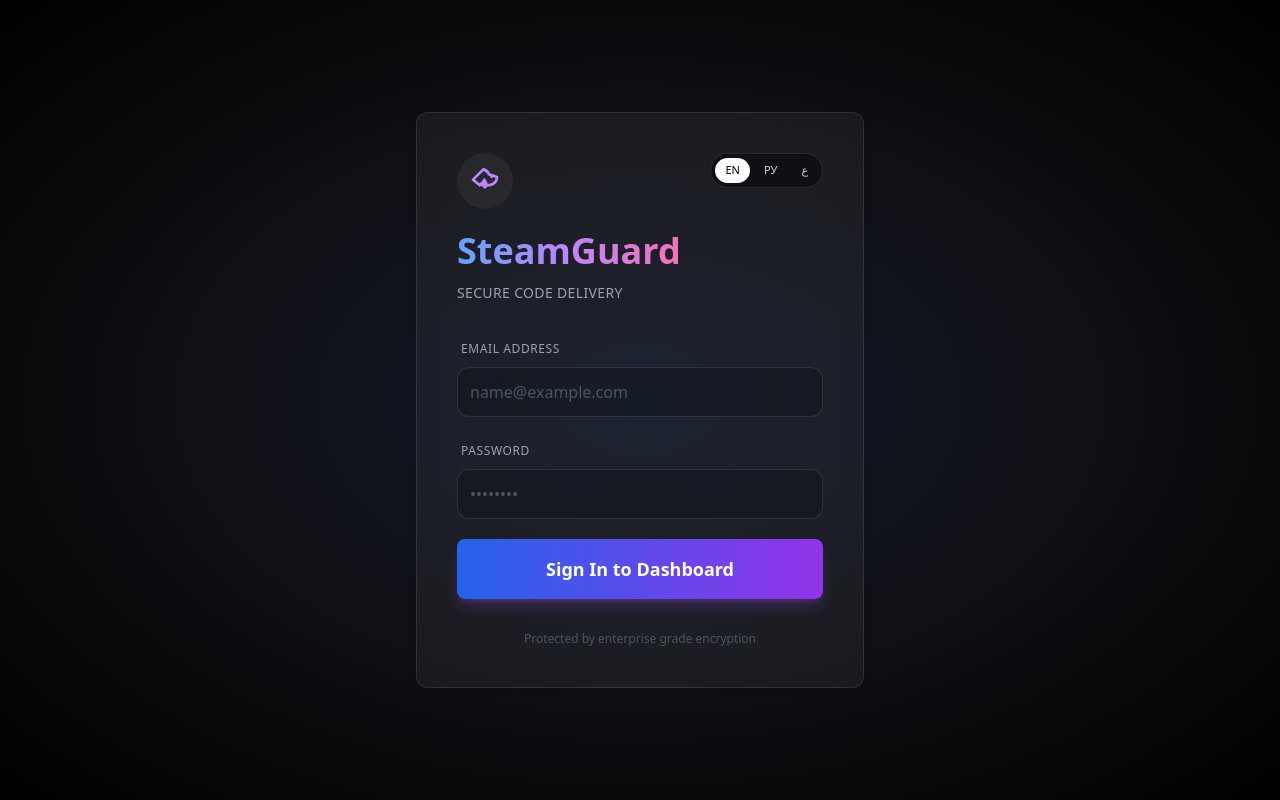
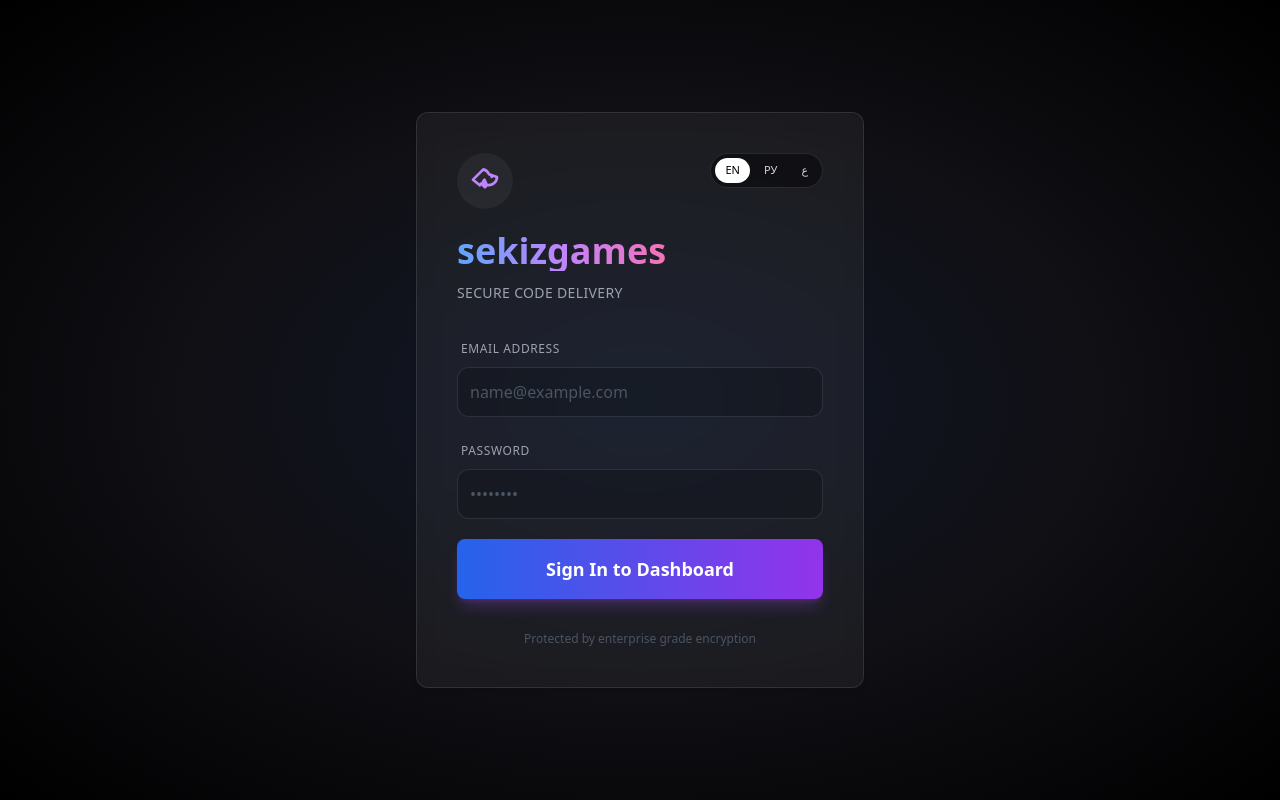
Before and after one commit to sekizgames8/etsygame, a Next.js app in the folder frontend/: page / in a window 1280 px wide. Built offline with nearby package versions, Linux system fonts and the light colour scheme; no server answers.

Commit message:
chore: proje adi sekizgames olarak degistirildi

```diff
--- a/frontend/app/admin/layout.tsx
+++ b/frontend/app/admin/layout.tsx
@@ -68,7 +68,7 @@ export default function AdminLayout({ children }: { children: ReactNode }) {
       <header className="lg:hidden flex items-center justify-between px-4 py-3 border-b border-white/10 bg-black/40 backdrop-blur-xl">
         <div>
           <h1 className="text-lg font-semibold text-white">Yönetim Paneli</h1>
-          <p className="text-xs text-gray-400">SteamGuard Admin</p>
+          <p className="text-xs text-gray-400">sekizgames Admin</p>
         </div>
         <button
           onClick={() => setMobileOpen((v) => !v)}
--- a/frontend/app/dashboard/page.tsx
+++ b/frontend/app/dashboard/page.tsx
@@ -163,8 +163,8 @@ export default function Dashboard() {
               <Gamepad2 className="w-5 h-5 text-white" />
             </div>
             <div>
-              <h1 className="text-lg font-bold text-white tracking-tight">SteamGuard</h1>
-              <p className="text-[10px] text-gray-500 uppercase tracking-widest">Portal</p>
+              <h1 className="text-lg font-bold text-white tracking-tight">sekizgames</h1>
+              <p className="text-[10px] text-gray-500 uppercase tracking-widest">Game Library</p>
             </div>
           </div>
         </div>
--- a/frontend/app/layout.tsx
+++ b/frontend/app/layout.tsx
@@ -9,8 +9,8 @@ const inter = Inter({
 });
 
 export const metadata: Metadata = {
-  title: "SteamGuard Portal",
-  description: "Real-time Steam Guard code delivery dashboard",
+  title: "sekizgames",
+  description: "Game library and Steam Guard code delivery",
 };
 
 export default function RootLayout({
--- a/frontend/lib/lang.tsx
+++ b/frontend/lib/lang.tsx
@@ -7,7 +7,7 @@ type Dict = Record<string, string>;
 
 const dictionaries: Record<Lang, Dict> = {
   en: {
-    "login.title": "SteamGuard",
+    "login.title": "sekizgames",
     "login.subtitle": "Secure Code Delivery",
     "login.email": "Email Address",
     "login.password": "Password",
@@ -48,7 +48,7 @@ const dictionaries: Record<Lang, Dict> = {
     "btn.newCode": "Get New Code",
   },
   ru: {
-    "login.title": "SteamGuard",
+    "login.title": "sekizgames",
     "login.subtitle": "Безопасная доставка кодов",
     "login.email": "E-mail",
     "login.password": "Пароль",
@@ -89,7 +89,7 @@ const dictionaries: Record<Lang, Dict> = {
     "btn.newCode": "Получить новый код",
   },
   ar: {
-    "login.title": "SteamGuard",
+    "login.title": "sekizgames",
     "login.subtitle": "تسليم آمن لرموز Steam",
     "login.email": "البريد الإلكتروني",
     "login.password": "كلمة المرور",
```
